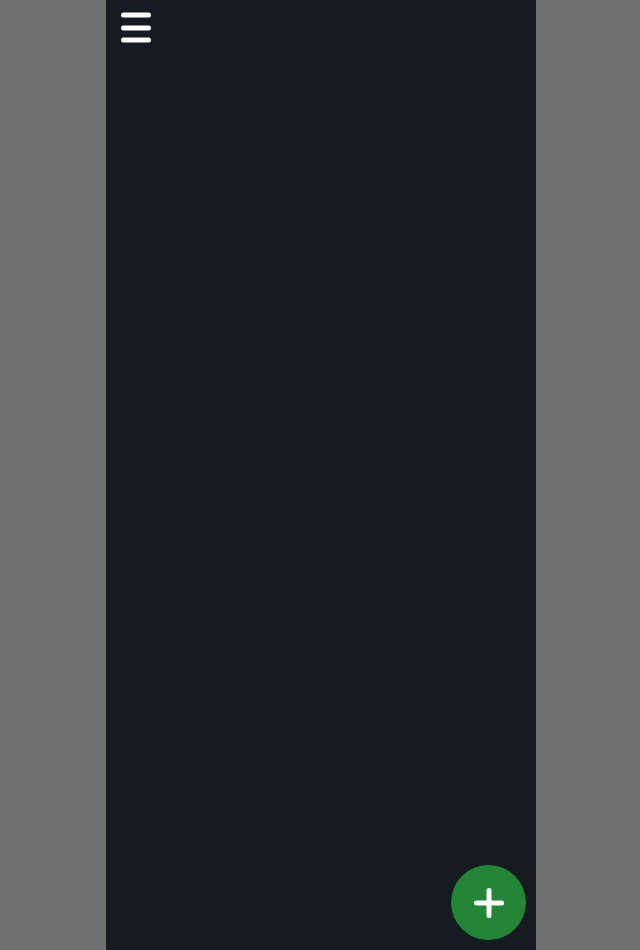
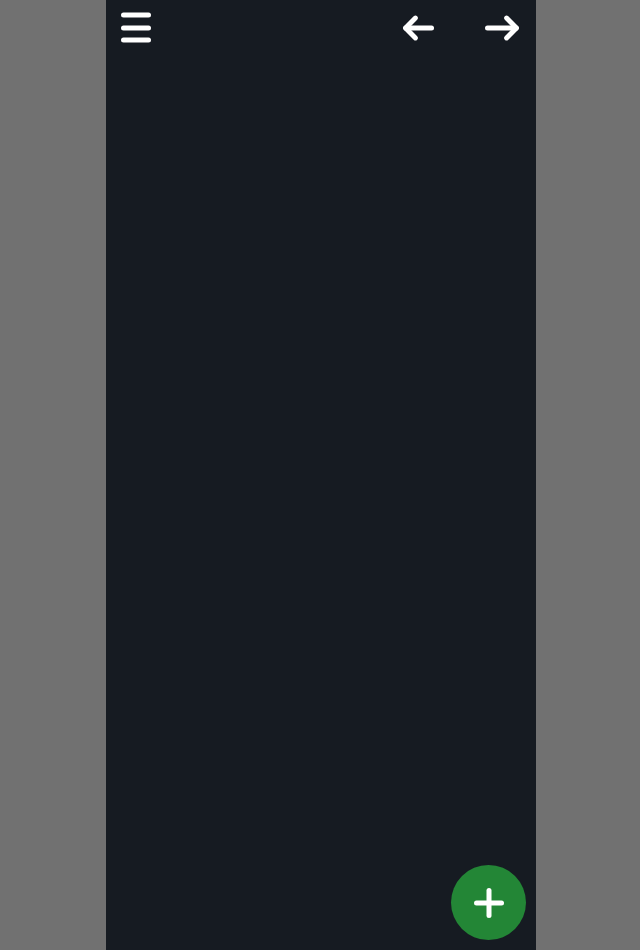
Before and after one commit to SeungHak5161/schedule-your-days, a React (Create React App) app: page / in a window 1280 px wide. Shown: the whole page, without its empty margins (319-959 px from the left). Built offline with nearby package versions, Linux system fonts and the light colour scheme.

Commit message:
🎨 improving layout

```diff
--- a/public/index.html
+++ b/public/index.html
@@ -10,7 +10,6 @@
     <title>schedule</title>
   </head>
   <body>
-    <noscript>You need to enable JavaScript to run this app.</noscript>
     <div id="root"></div>
   </body>
 </html>
--- /dev/null
+++ b/src/components/AddBtn.jsx
@@ -0,0 +1,11 @@
+export const AddBtn = () => {
+  return (
+    <button id="addBtn">
+      <div id="plusIcon">
+        <div id="plusIconH"></div>
+        <div id="plusIconV"></div>
+      </div>
+    </button>
+  );
+};
+export default AddBtn;
--- /dev/null
+++ b/src/components/Calendar.jsx
@@ -0,0 +1,4 @@
+export const Calendar = () => {
+  return <div></div>;
+};
+export default Calendar;
--- a/src/components/Layout.jsx
+++ b/src/components/Layout.jsx
@@ -1,33 +1,20 @@
 import { useState } from "react";
 import "styles/layout.scss";
+import AddBtn from "./AddBtn";
+import Calendar from "./Calendar";
+import Navbar from "./Navbar";
+import SideMenu from "./SideMenu";
 export const Layout = () => {
   const [menuOpened, setMenuOpened] = useState(false);
   return (
-    <main id="layout">
-      <aside
-        id="menu"
-        className={menuOpened ? "menuOpend" : "menuClosed"}
-      ></aside>
-      {menuOpened ? (
-        <button className="menuBtn" onClick={() => setMenuOpened(!menuOpened)}>
-          <div id="closeMenuT"></div>
-          <div id="closeMenuM"></div>
-          <div id="closeMenuB"></div>
-        </button>
-      ) : (
-        <button className="menuBtn" onClick={() => setMenuOpened(!menuOpened)}>
-          <div id="openMenuT"></div>
-          <div id="openMenuM"></div>
-          <div id="openMenuB"></div>
-        </button>
-      )}
-      <button id="addBtn">
-        <div id="plusIcon">
-          <div id="plusIconH"></div>
-          <div id="plusIconV"></div>
-        </div>
-      </button>
-    </main>
+    <section id="layout">
+      <SideMenu menuOpened={menuOpened} setMenuOpened={setMenuOpened} />
+      <main className={menuOpened && "opacity05"}>
+        <Navbar menuOpened={menuOpened} setMenuOpened={setMenuOpened} />
+        <Calendar />
+      </main>
+      <AddBtn />
+    </section>
   );
 };
 export default Layout;
--- /dev/null
+++ b/src/components/Navbar.jsx
@@ -0,0 +1,25 @@
+export const Navbar = ({ menuOpened, setMenuOpened }) => {
+  return (
+    <nav>
+      {menuOpened || (
+        <button className="menuBtn" onClick={() => setMenuOpened(!menuOpened)}>
+          <div id="openMenuTop"></div>
+          <div id="openMenuMiddle"></div>
+          <div id="openMenuBottom"></div>
+        </button>
+      )}
+      <button id="prevBtn" onClick={() => {}}>
+        <div id="leftArrowTop"></div>
+        <div id="leftArrowMiddle"></div>
+        <div id="leftArrowBottom"></div>
+      </button>
+      <button id="nextBtn" onClick={() => {}}>
+        <div id="rightArrowTop"></div>
+        <div id="rightArrowMiddle"></div>
+        <div id="rightArrowBottom"></div>
+      </button>
+    </nav>
+  );
+};
+
+export default Navbar;
--- /dev/null
+++ b/src/components/SideMenu.jsx
@@ -0,0 +1,13 @@
+export const SideMenu = ({ menuOpened, setMenuOpened }) => {
+  return (
+    <aside id="menu" className={menuOpened ? "menuOpend" : "menuClosed"}>
+      <button className="menuBtn" onClick={() => setMenuOpened(!menuOpened)}>
+        <div id="leftArrowTop"></div>
+        <div id="leftArrowMiddle"></div>
+        <div id="leftArrowBottom"></div>
+      </button>
+    </aside>
+  );
+};
+
+export default SideMenu;
--- a/src/styles/common.scss
+++ b/src/styles/common.scss
@@ -12,6 +12,11 @@
 
 button {
   all: unset;
+}
+
+.opacity05 {
+  // backdrop-filter: blur(15px);
+  opacity: 0.5;
 }
 
 /* .App-logo {
--- /dev/null
+++ b/src/styles/element.scss
@@ -0,0 +1,49 @@
+@import "mixins.scss";
+// arrow button
+#rightArrowTop {
+  @include arrow-property(
+    $top: 50%,
+    $trX: -100%,
+    $left: 100%,
+    $trY: -150%,
+    $rotate: 45deg
+  );
+}
+#rightArrowMiddle {
+  @include arrow-property(
+    $top: 50%,
+    $left: 10%,
+    $trX: -30%,
+    $trY: -50%,
+    $width: 30px
+  );
+}
+#rightArrowBottom {
+  @include arrow-property(
+    $top: 50%,
+    $trX: -100%,
+    $left: 100%,
+    $trY: 50%,
+    $rotate: -45deg
+  );
+}
+#leftArrowTop {
+  @include arrow-property($top: 50%, $trY: -150%, $rotate: -45deg);
+}
+#leftArrowMiddle {
+  @include arrow-property($top: 50%, $left: 10%, $trY: -50%, $width: 30px);
+}
+#leftArrowBottom {
+  @include arrow-property($top: 50%, $trY: 50%, $rotate: 45deg);
+}
+
+// menu button
+#openMenuTop {
+  @include openMenu-property($top: 0);
+}
+#openMenuMiddle {
+  @include openMenu-property($top: 50%);
+}
+#openMenuBottom {
+  @include openMenu-property($top: 100%);
+}
--- a/src/styles/layout.scss
+++ b/src/styles/layout.scss
@@ -1,4 +1,5 @@
 @import "mixins.scss";
+@import "element.scss";
 
 @media screen and (max-width: 768px) {
   #layout {
@@ -18,6 +19,7 @@
   background-color: #161b22;
   overflow: hidden;
   position: relative;
+  // side menu
   #menu {
     position: absolute;
     background-color: #444444;
@@ -25,6 +27,7 @@
     width: 80%;
     height: 100%;
     left: -80%;
+    z-index: 1;
   }
   .menuOpend {
     transform: translate(100%);
@@ -34,6 +37,8 @@
     transform: translate(-100%);
     transition: 0.2s;
   }
+
+  // navbar
   .menuBtn {
     position: absolute;
     top: 15px;
@@ -42,30 +47,27 @@
     width: 30px;
     height: 25px;
     cursor: pointer;
-    #closeMenuT {
-      @include closeMenu-property($top: 50%, $trY: -150%, $rotate: 45deg);
-    }
-    #closeMenuM {
-      @include closeMenu-property(
-        $top: 50%,
-        $left: 0,
-        $trY: -50%,
-        $width: 30px
-      );
-    }
-    #closeMenuB {
-      @include closeMenu-property($top: 50%, $trY: 50%, $rotate: -45deg);
-    }
-    #openMenuT {
-      @include openMenu-property($top: 0);
-    }
-    #openMenuM {
-      @include openMenu-property($top: 50%);
-    }
-    #openMenuB {
-      @include openMenu-property($top: 100%);
-    }
   }
+  #prevBtn {
+    position: absolute;
+    top: 15px;
+    right: calc(15px + 30px + 15px + 30px + 15px);
+    background-color: transparent;
+    width: 30px;
+    height: 25px;
+    cursor: pointer;
+  }
+  #nextBtn {
+    position: absolute;
+    top: 15px;
+    right: 15px;
+    background-color: transparent;
+    width: 30px;
+    height: 25px;
+    cursor: pointer;
+  }
+
+  // add button
   #addBtn {
     position: absolute;
     bottom: 10px;
--- a/src/styles/mixins.scss
+++ b/src/styles/mixins.scss
@@ -17,24 +17,23 @@
   border-radius: 5px;
   width: 30px;
   height: 5px;
-  transition: 0.2s;
 }
 
-@mixin closeMenu-property(
+@mixin arrow-property(
   $top: 0,
-  $left: 50%,
+  $left: 0,
   $width: 19px,
   $rotate: 0,
+  $trX: 0,
   $trY: 0
 ) {
   position: absolute;
   top: $top;
   left: $left;
-  transform: translateY($trY) rotate($rotate);
+  transform: translate($trX, $trY) rotate($rotate);
   // transform: rotate($rotate);
   background-color: white;
   border-radius: 5px;
   width: $width;
   height: 5px;
-  transition: 0.2s;
 }
```
